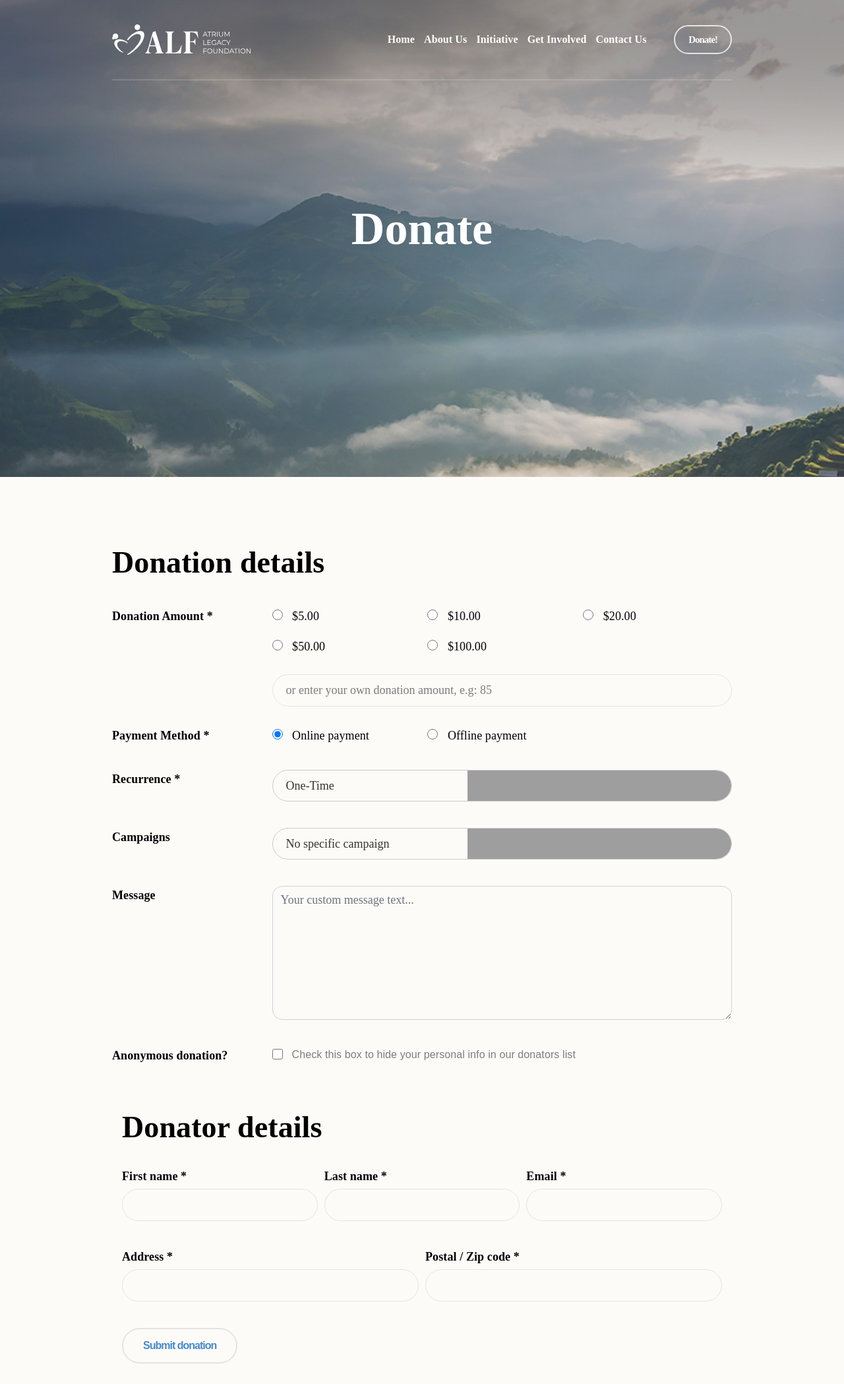
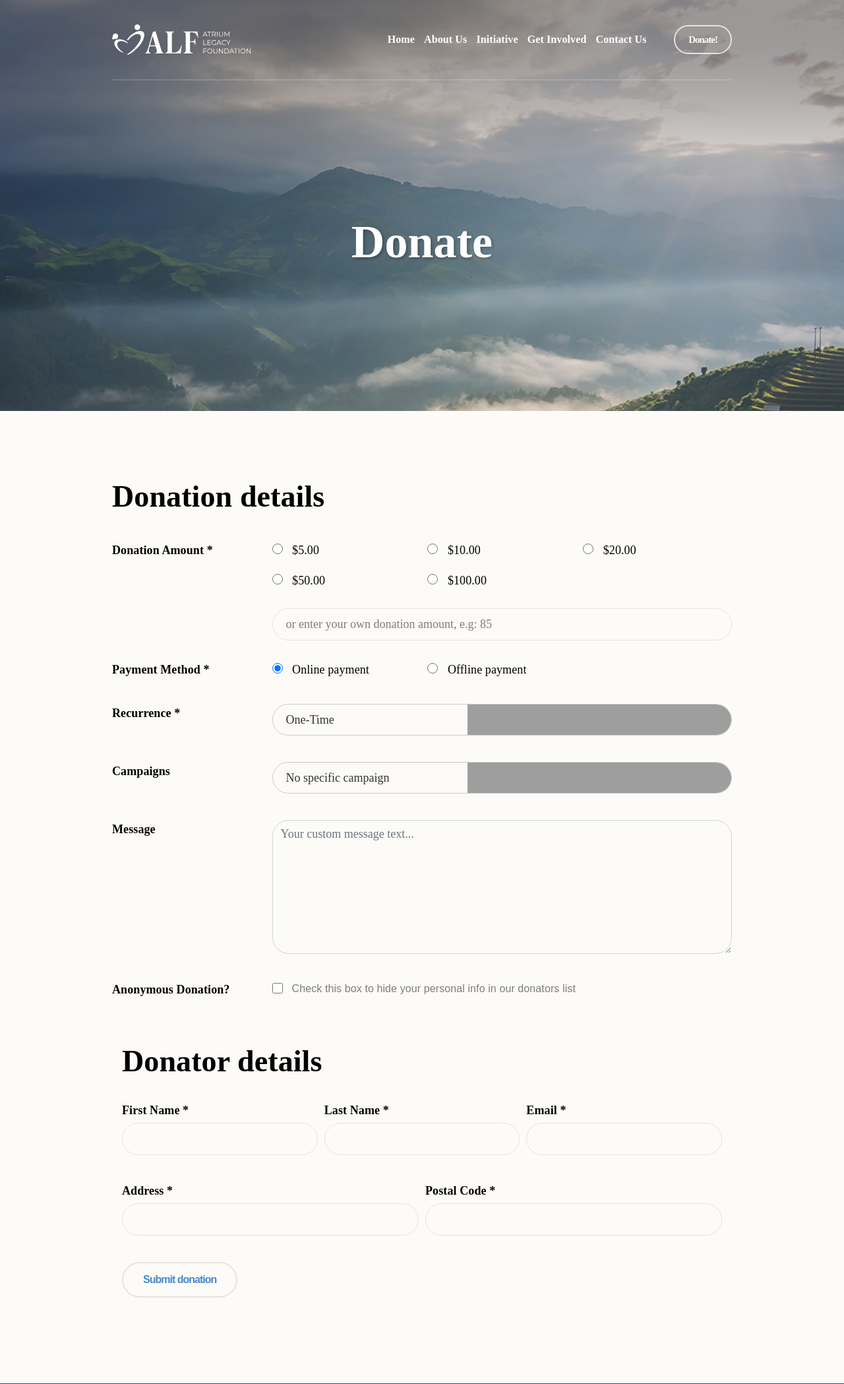
Before and after one commit to salmankhan03/Atriumlegacy, a PHP site: page /donate.php in a window 1280 px wide. Shown: the top 2098 px of the page at 66% size. Run offline with PHP 8.4, Linux system fonts and the light colour scheme; some web fonts are replaced; grey boxes are pictures that could not be loaded.

Commit message:
update banner style

```diff
--- a/css/style.css
+++ b/css/style.css
@@ -403,7 +403,9 @@ body {
     font-weight: bold !important;
     font-size: 70px;
     line-height: 1.35 !important;
+    text-shadow: 2px 2px 5px rgba(0, 0, 0, 0.3);
 }
+
 .italic-heading{
     font-size: 26px;
     line-height: 35px;
@@ -491,10 +493,8 @@ a {
     padding: 0 !important;
 }
 .banner-paddings {
-    padding-top: 300px;
-}
-.banner-paddings {
-    padding-bottom: 320px;
+    padding-top: 320px;
+    padding-bottom: 200px;
 }
 @media only screen and (max-width: 1024px) {
     .banner-paddings {
--- a/donate.php
+++ b/donate.php
@@ -397,13 +397,13 @@
                                     <label class="form-label">Message</label>
                                 </div>
                                 <div class="col-md-9 col-sm-9">
-                                    <textarea class="form-control" name="message" id="message" rows="7" placeholder="Your custom message text..." style="border-radius: 15px; background-color: transparent;"></textarea>
+                                    <textarea class="form-control" name="message" id="message" rows="7" placeholder="Your custom message text..." style="border-radius: 25px; background-color: transparent;"></textarea>
                                 </div>
                             </div>
 
                             <div class="row margin-top">
                                 <div class="col-md-3 col-sm-3">
-                                    <label class="form-label">Anonymous donation?</label>
+                                    <label class="form-label">Anonymous Donation?</label>
                                 </div>
                                 <div class="col-md-9 col-sm-9">
                                     <div>
@@ -422,11 +422,11 @@
                             <div class="col-md-12 col-sm-12">
                                 <div class="input-group">
                                     <div>
-                                        <label for="first-name" class="form-label">First name *</label>
+                                        <label for="first-name" class="form-label">First Name *</label>
                                         <input type="text" id="first-name" name="first-name" class="form-control" placeholder="">
                                     </div>
                                     <div>
-                                        <label for="last-name" class="form-label">Last name *</label>
+                                        <label for="last-name" class="form-label">Last Name *</label>
                                         <input type="text" id="last-name" name="last-name" class="form-control" placeholder="">
                                     </div>
                                     <div>
@@ -445,7 +445,7 @@
                                         <input type="text" id="address" name="address" class="form-control" placeholder="">
                                     </div>
                                     <div>
-                                        <label for="zip" class="form-label">Postal / Zip code *</label>
+                                        <label for="zip" class="form-label">Postal Code *</label>
                                         <input type="text" id="zip" name="zip" class="form-control" placeholder="">
                                     </div>
                                 </div>
```
